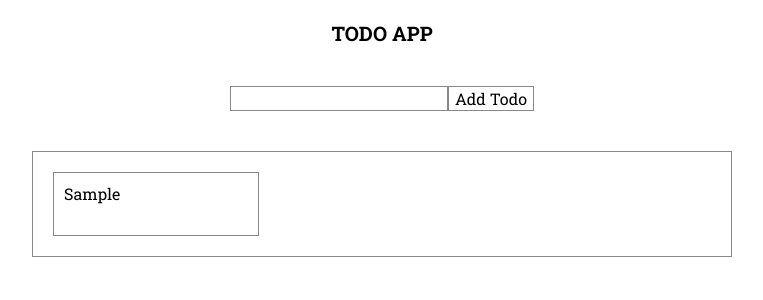
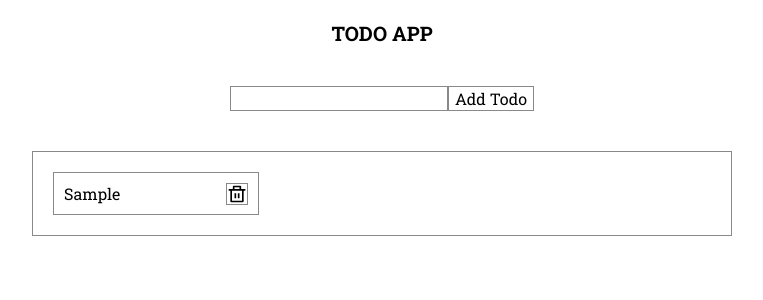
Before and after one commit to surajbera/react-todo-app, a React (Vite) app: page / in a window 1280 px wide. Both pictures are taken after typing "Sample" into the empty fields and a click on the button "Add Todo". Shown: the top 300 px of the page, without its empty margins (258-1021 px from the left). Built offline with nearby package versions, Linux system fonts and the light colour scheme.

Commit message:
Added svg from remix library

```diff
--- a/index.html
+++ b/index.html
@@ -12,6 +12,10 @@
   <link href="https://fonts.googleapis.com/css2?family=Roboto+Slab:wght@300;400;500;600;700;800;900&display=swap"
     rel="stylesheet">
 
+  <!-- ion icons -->
+  <script type="module" src="https://unpkg.com/ionicons@7.1.0/dist/ionicons/ionicons.esm.js"></script>
+  <script nomodule src="https://unpkg.com/ionicons@7.1.0/dist/ionicons/ionicons.js"></script>
+
   <title>Vite + React</title>
 </head>
 
--- a/src/App.css
+++ b/src/App.css
@@ -32,7 +32,20 @@
   padding: 2rem;
 }
 .todo-card__inner {
-  padding: 1rem;
+  padding: 1rem 4rem 1rem 1rem;
+  position: relative;
+  height: 100%;
 }
 .todo-card {
 }
+.todo-delete-btn {
+  padding: 0;
+  display: flex;
+  position: absolute;
+  top: 1rem;
+  right: 1rem;
+}
+.svg-icon {
+  width: 2rem;
+  height: auto;
+}
--- /dev/null
+++ b/src/assets/icons/DeleteIcon.jsx
@@ -0,0 +1,14 @@
+export const DeleteIcon = () => (
+  <svg
+    xmlns='http://www.w3.org/2000/svg'
+    className='svg-icon'
+    viewBox='0 0 24 24'
+    width='24'
+    height='24'
+  >
+    <path
+      d='M17 6H22V8H20V21C20 21.5523 19.5523 22 19 22H5C4.44772 22 4 21.5523 4 21V8H2V6H7V3C7 2.44772 7.44772 2 8 2H16C16.5523 2 17 2.44772 17 3V6ZM18 8H6V20H18V8ZM9 11H11V17H9V11ZM13 11H15V17H13V11ZM9 4V6H15V4H9Z'
+      fill='#000'
+    ></path>
+  </svg>
+)
--- /dev/null
+++ b/src/assets/icons/index.js
@@ -0,0 +1 @@
+export { DeleteIcon } from './DeleteIcon'
--- a/src/components/TodoCard.jsx
+++ b/src/components/TodoCard.jsx
@@ -1,14 +1,37 @@
-import React from 'react'
+/* icons */
+import { DeleteIcon } from '../assets/icons'
 
 const TodoCard = ({ todo, onDelete }) => {
+  console.log(todo)
+
+  const handleClick = () => {
+    onDelete(todo.id)
+  }
+
   return (
     <li className='todo-card border' key={todo.id}>
       <div className='todo-card__inner'>
         <p className='todo-card__title'>{todo.title}</p>
-        <button></button>
+        <div className='todo-card__actions'>
+          <button className='todo-delete-btn border' onClick={handleClick}>
+            <DeleteIcon />
+          </button>
+        </div>
       </div>
     </li>
   )
 }
 
 export default TodoCard
+
+/* COMMENT:
+    - Remove border class from the delete btn
+
+    - Resources for getting svg icons
+      - React Icons (https://react-icons.github.io/react-icons/) - React Icons is a popular library of icons that are specifically designed for use in React applications. The library includes icons from popular icon libraries like Font Awesome, Material Icons, and Ionicons, as well as custom icons designed specifically for React.
+      - Remix Icon (https://remixicon.com/) - Remix Icon is a library of open source icons that are designed specifically for modern web and app development. The icons are available in SVG format and can be easily integrated into React apps using the react-remixicon package.
+      - Heroicons (https://heroicons.com/) - Heroicons is a library of open source icons that are designed specifically for use in web and app development. The icons are available in SVG format and can be easily integrated into React apps using the react-heroicons package.
+      - Material Design Icons (https://materialdesignicons.com/) - Material Design Icons is a library of icons designed by Google that are available in SVG format. The library includes icons for a variety of categories, including action, communication, and content, and can be easily integrated into React apps using the @mdi/react package.
+
+    - Since this is a very small project, I will use the Remix Icon library for the icons.
+*/
```
Also changed, not shown: trash-outline.svg (added).
